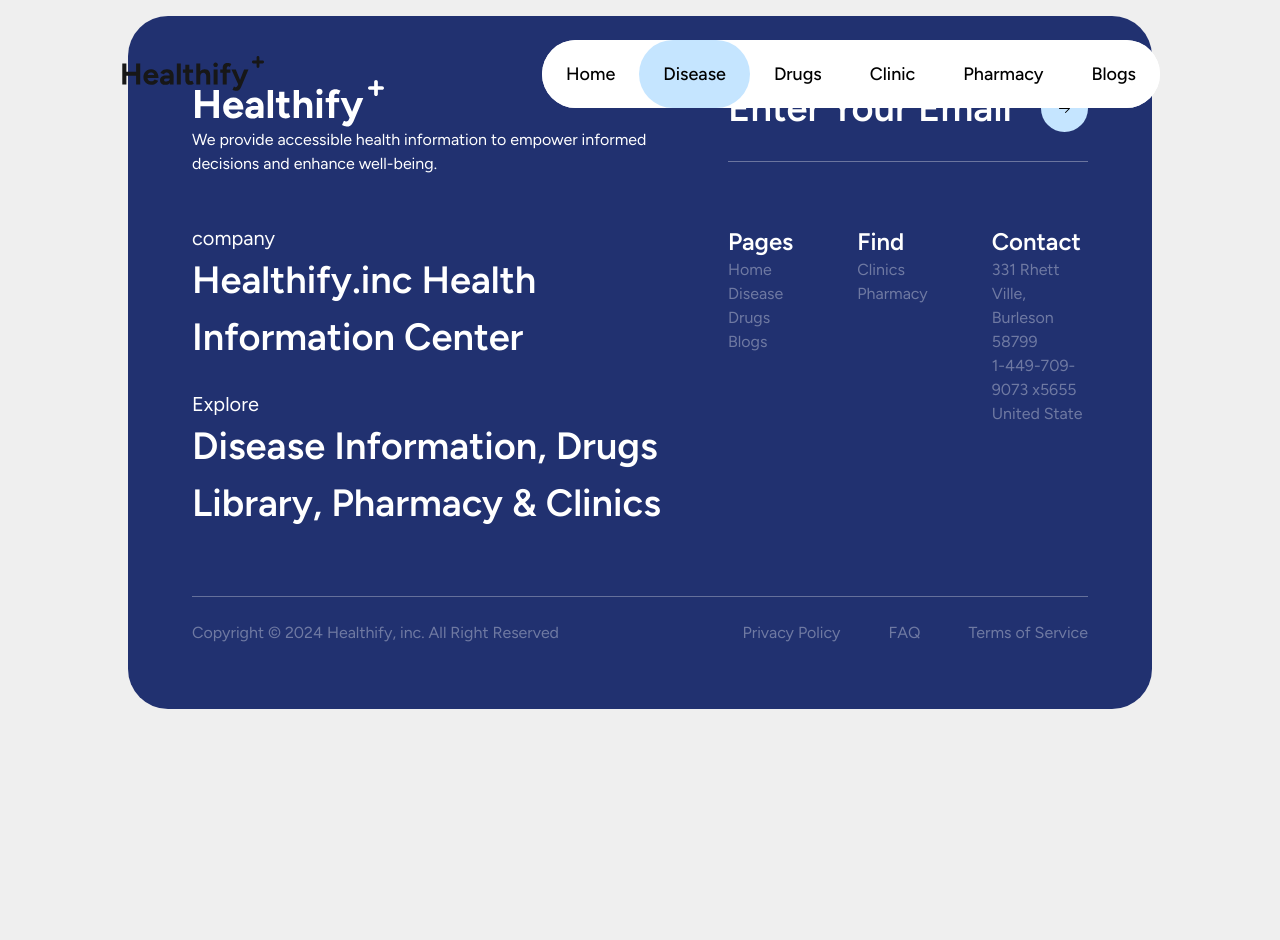
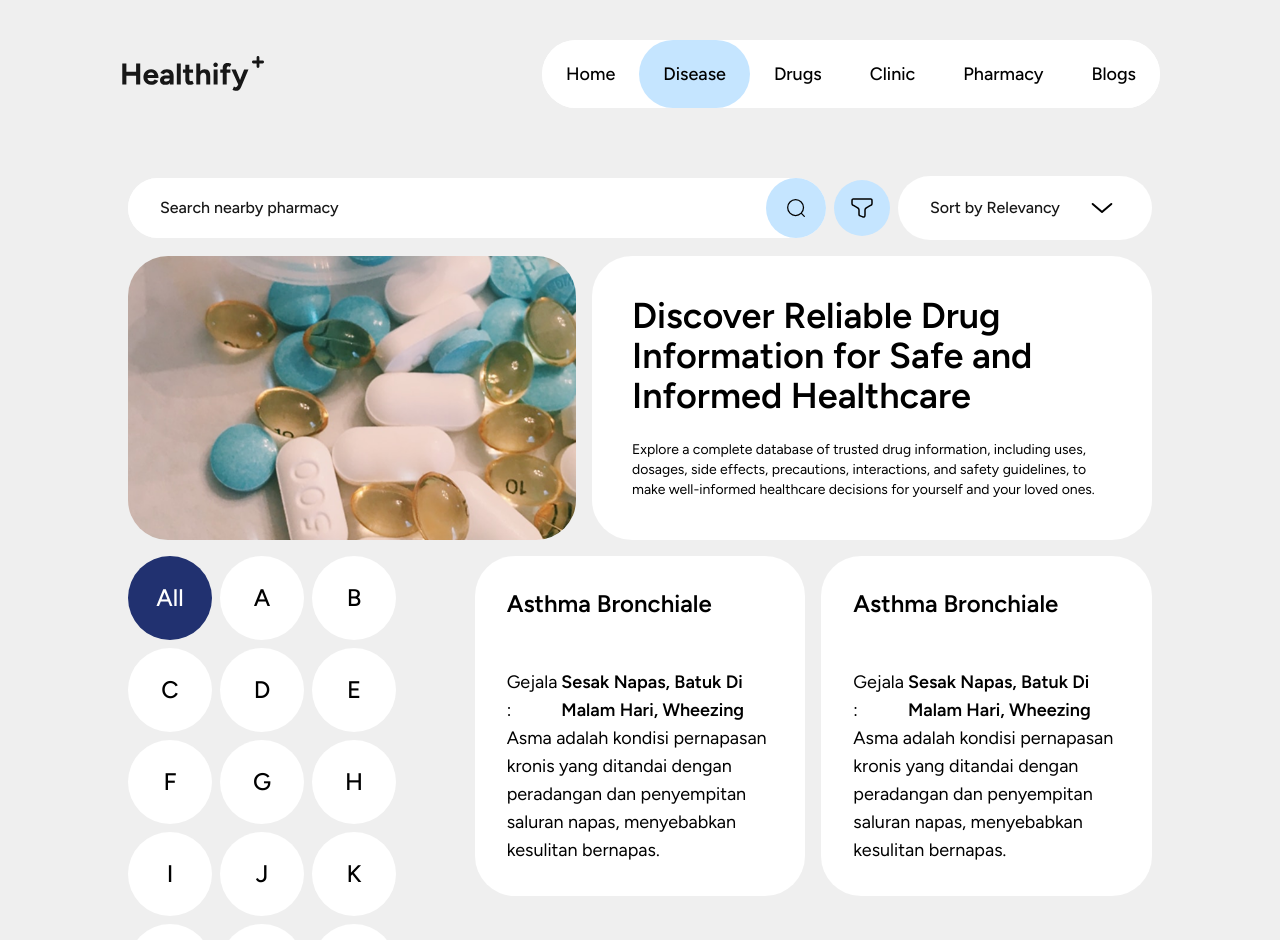
Before and after one commit to aryndraa/healthify, a React (Vite) app: page /disease in a window 1280 px wide. Shown: the top 940 px of the page. Before the commit the page ends 800 px from the top, so only its background shows below. Built offline with nearby package versions, Linux system fonts and the light colour scheme.

Commit message:
index disease

```diff
--- a/src/component/Banner.jsx
+++ b/src/component/Banner.jsx
@@ -1,18 +1,18 @@
 
-export const Banner = ({image}) => {
+export const Banner = ({image, title, text}) => {
   return (
     <div className="flex flex-col lg:flex-row lg:items-stretch gap-4 mb-4">
-      <div className="hidden lg:block">
+      <div className="hidden lg:block bg-transparent">
         <img src={image} alt=""
-             className="w-full lg:w-[28rem] 2xl:w-full object-cover lg:rounded-xxl rounded-lg h-full"/>
+             className="w-full lg:w-[28rem] 2xl:w-full object-cover lg:rounded-xxl bg rounded-lg h-full"/>
       </div>
       <div className="bg-white flex-1 min-h-full rounded-xl lg:rounded-xxl p-6 lg:p-10 2xl:p-16">
-        <h1 className="font-semibold text-xl lg:text-4xl 2xl:text-5xl mb-2 lg:mb-6 2xl:mb-16">Find Trusted and
-          Certificated Pharmacies Near You</h1>
-        <p className="text-sm 2xl:text-xl">Looking for a pharmacy you can trust? Our platform helps you locate nearby
-          pharmacies with real-time information on medication availability, operating hours, and additional services.
-          Whether you need prescription refills, over-the-counter medicine, or expert advice, we connect you to the
-          right place—quickly and hassle-free.</p>
+        <h1 className="font-semibold text-xl lg:text-4xl 2xl:text-5xl mb-2 lg:mb-6 2xl:mb-16">
+          {title}
+        </h1>
+        <p className="text-sm 2xl:text-xl">
+          {text}
+        </p>
       </div>
     </div>
   )
--- /dev/null
+++ b/src/component/Disease/DiseaseCard.jsx
@@ -0,0 +1,21 @@
+import {Link} from "react-router-dom";
+
+export const DiseaseCard = () => {
+  return (
+    <Link to="1" className="p-8 bg-white h-fit rounded-xxl hover:text-white hover:bg-secondary transition ease-in-out">
+      <h2 className="text-2xl font-semibold mb-12">Asthma Bronchiale</h2>
+      <div>
+        <div className="flex gap-1 text-lg">
+          <h3>Gejala : </h3>
+          <span className="flex font-semibold">
+            Sesak Napas, Batuk Di Malam Hari, Wheezing
+          </span>
+        </div>
+        <p className="text-lg">
+          Asma adalah kondisi pernapasan kronis yang ditandai dengan peradangan
+          dan penyempitan saluran napas, menyebabkan kesulitan bernapas.
+        </p>
+      </div>
+    </Link>
+  )
+}
--- /dev/null
+++ b/src/component/Disease/ListWords.jsx
@@ -0,0 +1,31 @@
+import { useState } from "react";
+
+export const ListWords = () => {
+  const letters = "ABCDEFGHIJKLMNOPQRSTUVWXYZ".split("");
+  const [activeLetter, setActiveLetter] = useState("All");
+
+  return (
+    <div className="flex flex-wrap gap-2   ">
+      <button
+        key="All"
+        onClick={() => setActiveLetter("All")}
+        className={`text-2xl font-medium flex justify-center items-center w-[84px] h-[84px] rounded-full transition ${
+          activeLetter === "All" ? "bg-secondary text-white" : "bg-white hover:bg-gray-200"
+        }`}
+      >
+        All
+      </button>
+      {letters.map((letter) => (
+        <button
+          key={letter}
+          onClick={() => setActiveLetter(letter)}
+          className={`text-2xl font-medium flex justify-center items-center w-[84px] h-[84px] rounded-full transition ${
+            activeLetter === letter ? "bg-secondary text-white" : "bg-white hover:bg-gray-200"
+          }`}
+        >
+          {letter}
+        </button>
+      ))}
+    </div>
+  );
+};
--- a/src/pages/Disease/DiseaseDetail.jsx
+++ b/src/pages/Disease/DiseaseDetail.jsx
@@ -1,3 +1,5 @@
+
+
 export function DiseaseDetail() {
   return (
     <>
--- a/src/pages/Disease/Diseases.jsx
+++ b/src/pages/Disease/Diseases.jsx
@@ -1,6 +1,35 @@
+import {SearchBar} from "../../component/SearchBar.jsx";
+import {ShortBy} from "../../component/ShortBy.jsx";
+import {Banner} from "../../component/Banner.jsx";
+import diseaseHero from "../../assets/disease.jpg";
+import {ListWords} from "../../component/Disease/ListWords.jsx";
+import {DiseaseCard} from "../../component/Disease/DiseaseCard.jsx";
+
 export function Diseases() {
   return (
     <>
+      <section className="min-h-screen mt-[100px] lg:mt-[160px] mb-4">
+        <div className="w-full flex  gap-2 items-center mb-4">
+          <SearchBar/>
+          <ShortBy/>
+        </div>
+
+        <Banner
+          image={diseaseHero}
+          title="Discover Reliable Drug Information for Safe and Informed Healthcare"
+          text="Explore a complete database of trusted drug information, including uses, dosages, side effects, precautions, interactions, and safety guidelines, to make well-informed healthcare decisions for yourself and your loved ones."
+        />
+
+        <div className="grid grid-cols-3 gap-4">
+          <ListWords/>
+          <div className="grid grid-cols-2 col-span-2 gap-4">
+            <DiseaseCard/>
+            <DiseaseCard/>
+            <DiseaseCard/>
+            <DiseaseCard/>
+          </div>
+        </div>
+      </section>
 
     </>
   )
--- a/src/pages/Pharmacy/Pharmacies.jsx
+++ b/src/pages/Pharmacy/Pharmacies.jsx
@@ -1,7 +1,7 @@
 import { SearchBar } from "../../component/SearchBar.jsx";
 import { ShortBy } from "../../component/ShortBy.jsx";
 import pharmacyHero from "../../assets/pharmacy.png"
-import { ListPharmacies } from "../../component/ListPharmacies.jsx";
+import { ListPharmacies } from "../../component/Pharmacy/ListPharmacies.jsx";
 import {Banner} from "../../component/Banner.jsx";
 
 export function Pharmacies() {
@@ -14,7 +14,14 @@ export function Pharmacies() {
           <ShortBy/>
         </div>
 
-        <Banner image={pharmacyHero}/>
+        <Banner
+          image={pharmacyHero}
+          title="Find Trusted and Certificated Pharmacies Near You"
+          text="Looking for a pharmacy you can trust? Our platform helps you locate nearby
+          pharmacies with real-time information on medication availability, operating hours, and additional services.
+          Whether you need prescription refills, over-the-counter medicine, or expert advice, we connect you to the
+          right place—quickly and hassle-free."
+        />
 
         <div>
           <ListPharmacies/>
--- a/src/pages/Pharmacy/PharmaciesSearched.jsx
+++ b/src/pages/Pharmacy/PharmaciesSearched.jsx
@@ -1,6 +1,6 @@
 import {SearchBar} from "../../component/SearchBar.jsx";
 import {ShortBy} from "../../component/ShortBy.jsx";
-import {ListPharmacies} from "../../component/ListPharmacies.jsx";
+import {ListPharmacies} from "../../component/Pharmacy/ListPharmacies.jsx";
 
 export function PharmaciesSearched ()  {
   return (
```
Also changed, not shown: src/assets/disease.jpg (added), src/component/Pharmacy/ListPharmacies.jsx (renamed from src/component/ListPharmacies.jsx), src/component/Pharmacy/PharmacyCard.jsx (renamed from src/component/PharmacyCard.jsx).
